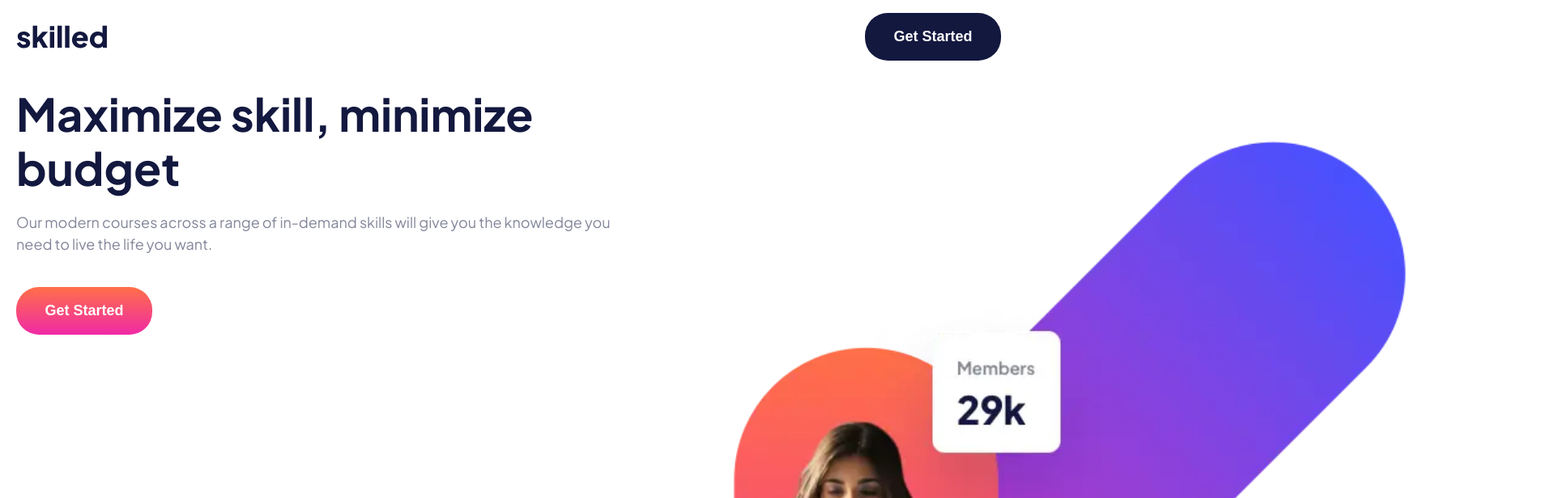
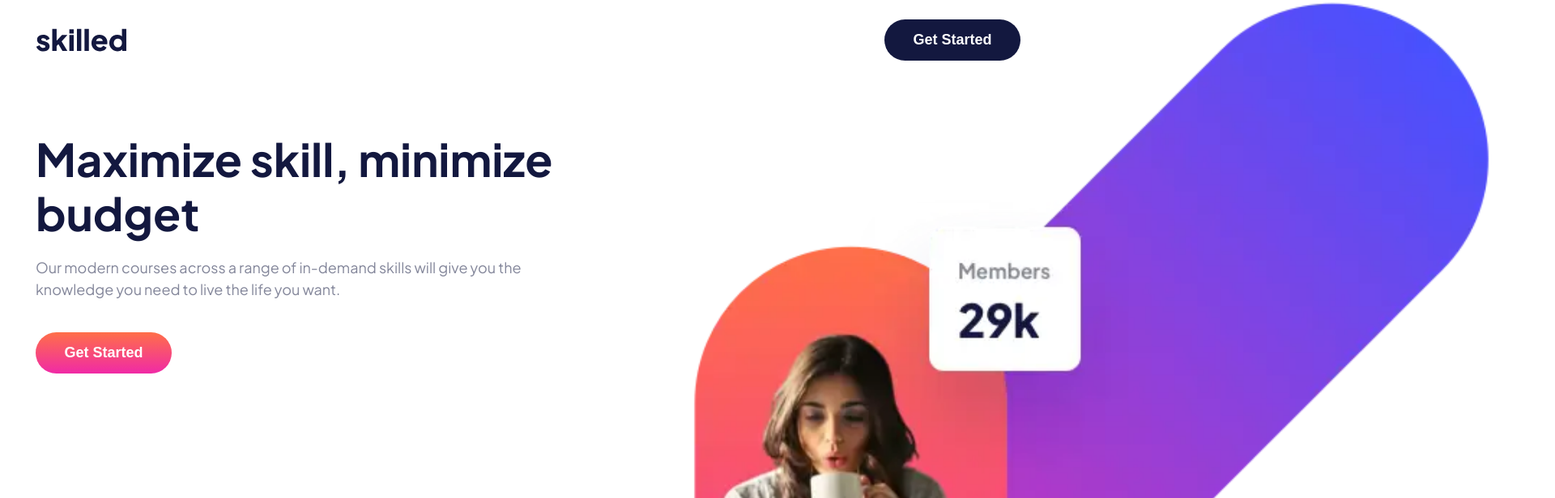
Before and after one commit to h3cat3/skilled-elearning-landing-page, a plain HTML site: page index.html in a window 1280 px wide. Shown: the top 616 px of the page at 81% size, 1920 px wide, since content can reach past the window. Drawn offline with Linux system fonts and the light colour scheme.

Commit message:
Update tablet.css

```diff
--- a/tablet.css
+++ b/tablet.css
@@ -1,11 +1,20 @@
 @media (min-width: 768px) {
+    .btn {
+        padding: 12px 24px;
+    }
+    .nav {
+        padding: 24px 44px;
+    }
     .hero{
         display: flex;
         flex-direction: row;
-        padding: 16px 0 16px 20px;
+        padding: 64px 44px;
     }
     .hero img{
-        width: 200%;
+        width: 250%;
+        position: relative;
+        top: -240px;
+        left: -60px;
     }
     main {
         display: grid;
```
